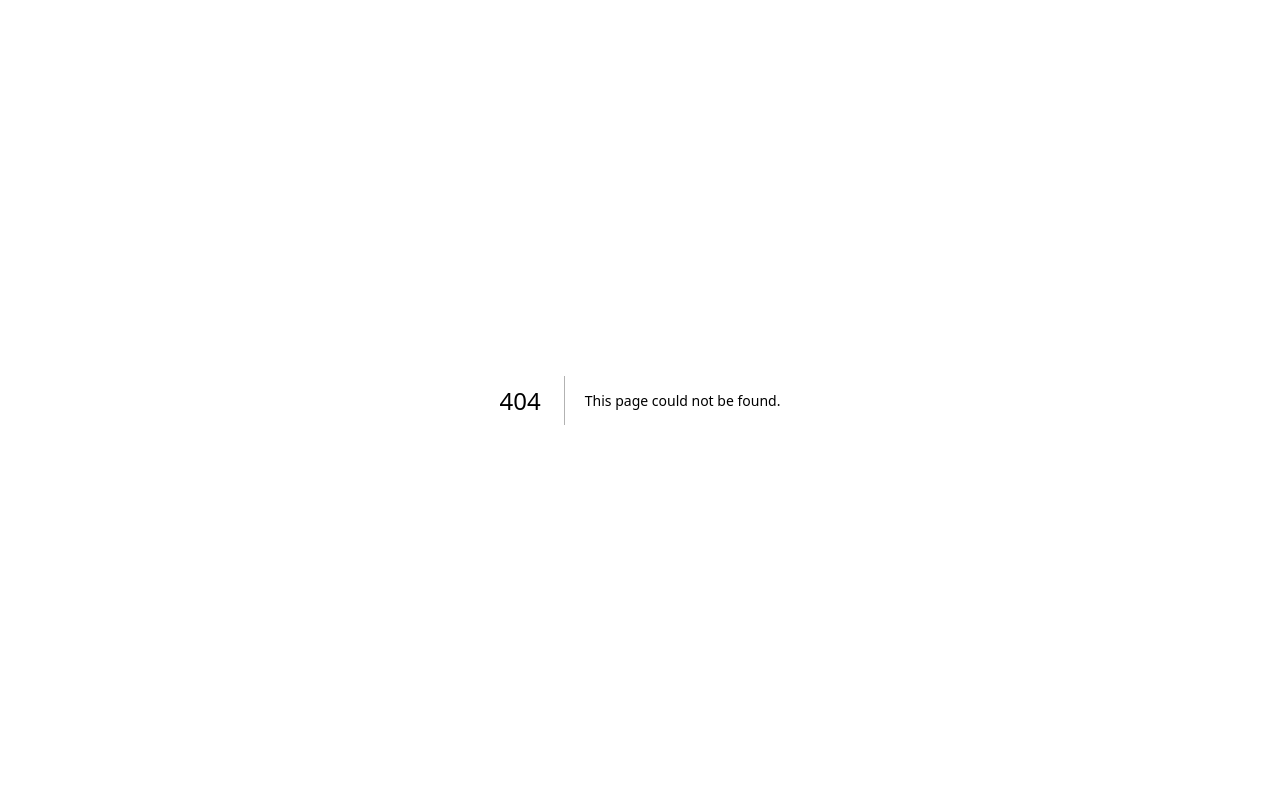
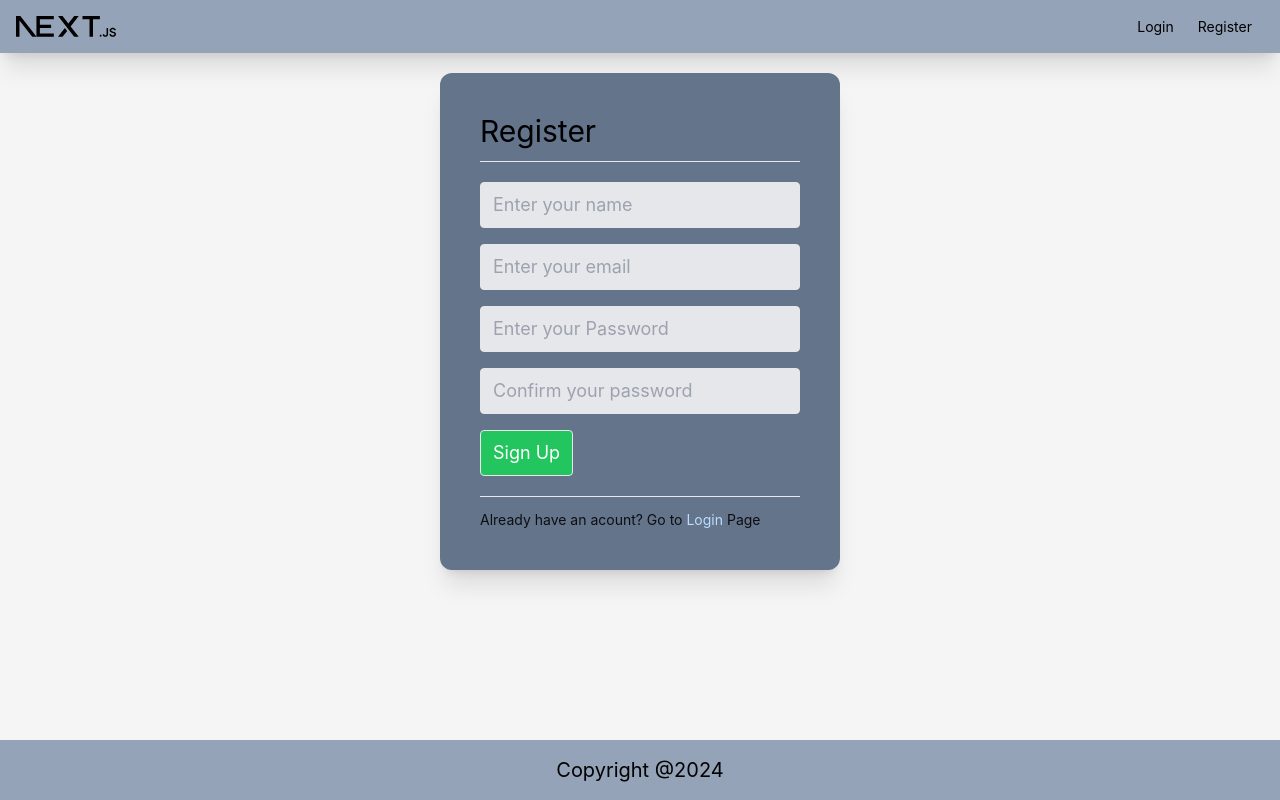
Before and after one commit to MarkMPW/dashboard-ui-nextjs-antd, a Next.js app: page /register in a window 1280 px wide. Before the commit this address had no page. Built offline with nearby package versions, Linux system fonts and the light colour scheme.

Commit message:
implement login and register ui page

```diff
--- /dev/null
+++ b/src/app/login/page.tsx
@@ -0,0 +1,61 @@
+"use client";
+
+import React from "react";
+import { Layout } from "antd";
+import Navbar from "../components/Navbar";
+import Link from "next/link";
+import FooterCompo from "../components/FooterCompo";
+
+const LoginPage = () => {
+  const { Content, Footer } = Layout;
+
+  return (
+    <Layout>
+      <Navbar />
+      <Content>
+        <div className="flex-grow">
+          <div className="flex justify-center items-center">
+            <div className="w-[400px] shadow-xl p-10 mt-5 rounded-xl bg-slate-500">
+              <h3 className="text-3xl text-black">Login</h3>
+              <hr className="my-3" />
+
+              <form action="">
+                <input
+                  type="text"
+                  className="w-full bg-gray-200 border py-2 px-3 rounded text-lg my-2"
+                  placeholder="Enter your Email"
+                />
+                <input
+                  type="password"
+                  className="w-full bg-gray-200 border py-2 px-3 rounded text-lg my-2"
+                  placeholder="Enter your Password"
+                />
+                <button
+                  className="bg-green-500 text-white border py-2 px-3 rounded text-lg my-2"
+                  type="submit"
+                >
+                  Sign Up
+                </button>
+                <hr className="my-3" />
+
+                <p>
+                  Do not have an acount? Go to{" "}
+                  <Link
+                    href="/register"
+                    className="text-blue-200 hover:underline"
+                  >
+                    Sign Up
+                  </Link>{" "}
+                  Page
+                </p>
+              </form>
+            </div>
+          </div>
+        </div>
+      </Content>
+      <FooterCompo />
+    </Layout>
+  );
+};
+
+export default LoginPage;
--- /dev/null
+++ b/src/app/register/page.tsx
@@ -0,0 +1,71 @@
+"use client";
+
+import React from "react";
+import { Layout } from "antd";
+import Navbar from "../components/Navbar";
+import Link from "next/link";
+import FooterCompo from "../components/FooterCompo";
+
+const RegisterPage = () => {
+  const { Content, Footer } = Layout;
+
+  return (
+    <Layout>
+      <Navbar />
+      <Content>
+        <div className="flex-grow">
+          <div className="flex justify-center items-center">
+            <div className="w-[400px] shadow-xl p-10 mt-5 rounded-xl bg-slate-500">
+              <h3 className="text-3xl text-black">Register</h3>
+              <hr className="my-3" />
+
+              <form action="">
+                <input
+                  type="text"
+                  className="w-full bg-gray-200 border py-2 px-3 rounded text-lg my-2"
+                  placeholder="Enter your name"
+                />
+                <input
+                  type="email"
+                  className="w-full bg-gray-200 border py-2 px-3 rounded text-lg my-2"
+                  placeholder="Enter your email"
+                />
+                <input
+                  type="password"
+                  className="w-full bg-gray-200 border py-2 px-3 rounded text-lg my-2"
+                  placeholder="Enter your Password"
+                />
+                <input
+                  type="password"
+                  className="w-full bg-gray-200 border py-2 px-3 rounded text-lg my-2"
+                  placeholder="Confirm your password"
+                />
+                <button
+                  className="bg-green-500 text-white border py-2 px-3 rounded text-lg my-2"
+                  type="submit"
+                >
+                  Sign Up
+                </button>
+                <hr className="my-3" />
+
+                <p>
+                  Already have an acount? Go to{" "}
+                  <Link
+                    href="/login"
+                    className="text-blue-200 hover:underline"
+                  >
+                    Login
+                  </Link>{" "}
+                  Page
+                </p>
+              </form>
+            </div>
+          </div>
+        </div>
+      </Content>
+      <FooterCompo />
+    </Layout>
+  );
+};
+
+export default RegisterPage;
```
